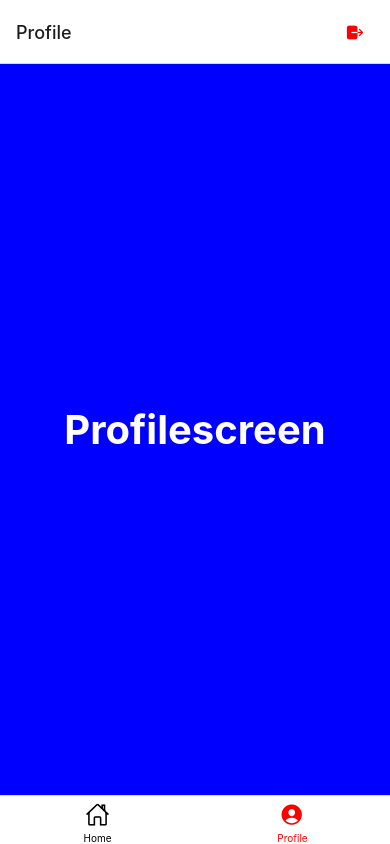
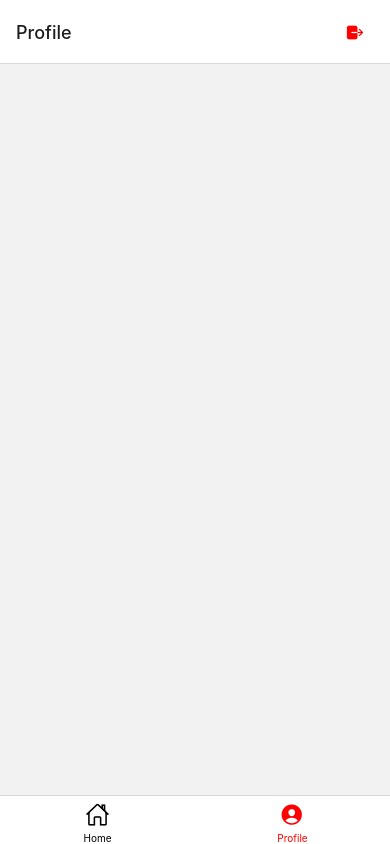
Before and after one commit to Senninseyi/authenticationwithredux, a React Native app: screen /Profile in a window 390 px wide. Built offline with nearby package versions, Linux system fonts and the light colour scheme.

Commit message:
Update Profilescreen.js

```diff
--- a/screen/Profilescreen.js
+++ b/screen/Profilescreen.js
@@ -2,13 +2,9 @@ import React from "react";
 import { View, Text, StyleSheet } from "react-native";
 
 const Profilescreen = ({ navigation }) => {
-  console.log(navigation);
 
   return (
     <View style={styles.screen}>
-      <Text style={{ color: "white", fontSize: 40, fontWeight: "bold" }}>
-        Profilescreen
-      </Text>
     </View>
   );
 };
@@ -16,7 +12,6 @@ const Profilescreen = ({ navigation }) => {
 const styles = StyleSheet.create({
   screen: {
     flex: 1,
-    backgroundColor: "blue",
     alignItems: "center",
     justifyContent: "center",
     width: "100%",
```
